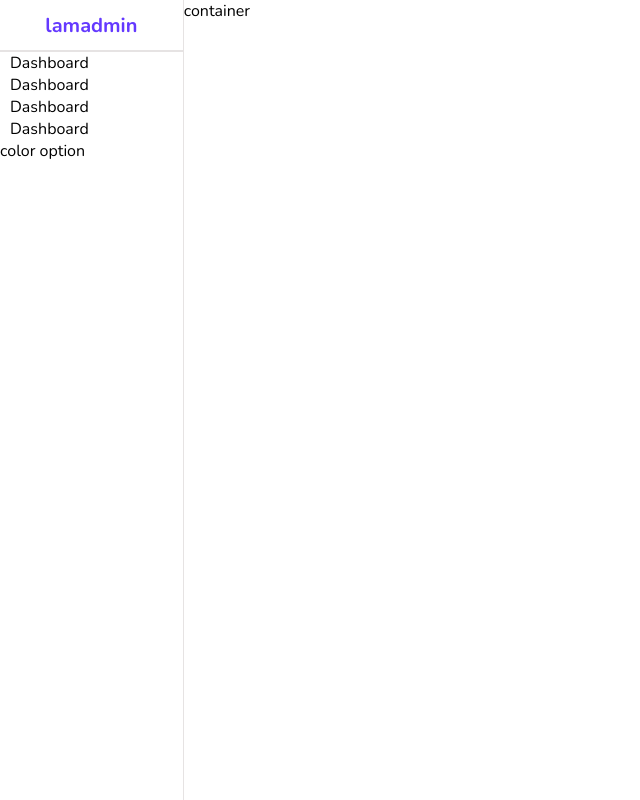
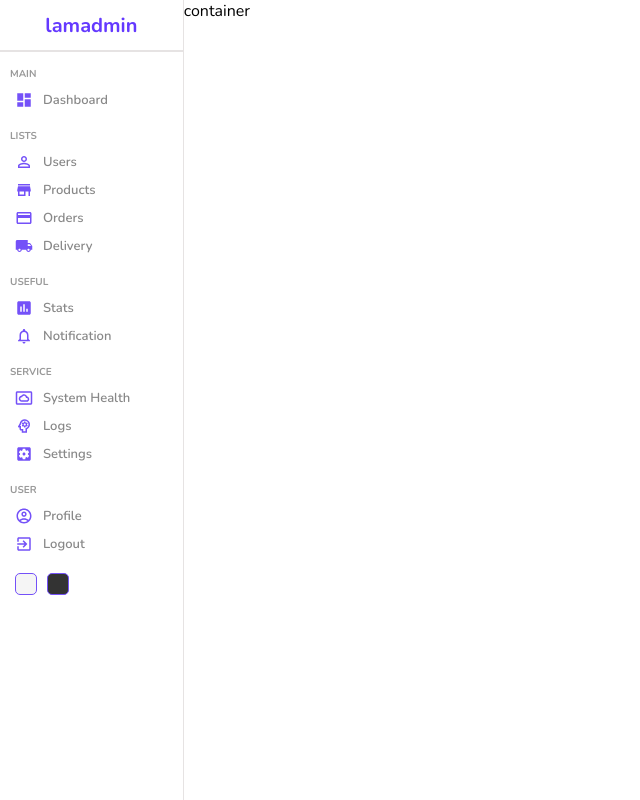
Before and after one commit to Nabeel87/lamadmin, a React (Create React App) app: page / in a window 1280 px wide. Shown: the whole page, without its empty margins (0-640 px from the left). Built offline with nearby package versions, Linux system fonts and the light colour scheme.

Commit message:
sidebar
side bar front end and scss code complete

```diff
--- a/package.json
+++ b/package.json
@@ -3,6 +3,10 @@
   "version": "0.1.0",
   "private": true,
   "dependencies": {
+    "@emotion/react": "^11.11.1",
+    "@emotion/styled": "^11.11.0",
+    "@mui/icons-material": "^5.14.1",
+    "@mui/material": "^5.14.2",
     "@testing-library/jest-dom": "^5.17.0",
     "@testing-library/react": "^13.4.0",
     "@testing-library/user-event": "^13.5.0",
--- a/src/components/sidebar/Sidebar.jsx
+++ b/src/components/sidebar/Sidebar.jsx
@@ -1,4 +1,18 @@
 import "./sidebar.scss";
+import DashboardIcon from '@mui/icons-material/Dashboard';
+import PersonOutlineIcon from "@mui/icons-material/PersonOutline";
+import LocalShippingIcon from "@mui/icons-material/LocalShipping";
+import CreditCardIcon from "@mui/icons-material/CreditCard";
+import StoreIcon from "@mui/icons-material/Store";
+import InsertChartIcon from "@mui/icons-material/InsertChart";
+import SettingsApplicationsIcon from "@mui/icons-material/SettingsApplications";
+import ExitToAppIcon from "@mui/icons-material/ExitToApp";
+import NotificationsNoneIcon from "@mui/icons-material/NotificationsNone";
+import SettingsSystemDaydreamOutlinedIcon from "@mui/icons-material/SettingsSystemDaydreamOutlined";
+import PsychologyOutlinedIcon from "@mui/icons-material/PsychologyOutlined";
+import AccountCircleOutlinedIcon from "@mui/icons-material/AccountCircleOutlined";
+
+
 
 const Sidebar = () => {
     return (
@@ -9,21 +23,65 @@
             <hr />
             <div className="center">
                 <ul>
+                    <p className="title">MAIN</p>
                     <li>
+                        <DashboardIcon className="icon" />
                         <span>Dashboard</span>
                     </li>
+                    <p className="title">LISTS</p>
                     <li>
-                        <span>Dashboard</span>
+                        <PersonOutlineIcon className="icon" />
+                        <span>Users</span>
                     </li>
                     <li>
-                        <span>Dashboard</span>
+                        <StoreIcon className="icon" />
+                        <span>Products</span>
                     </li>
                     <li>
-                        <span>Dashboard</span>
+                        <CreditCardIcon className="icon" />
+                        <span>Orders</span>
+                    </li>
+                    <li>
+                        <LocalShippingIcon className="icon" />
+                        <span>Delivery</span>
+                    </li>
+                    <p className="title">USEFUL</p>
+                    <li>
+                        <InsertChartIcon className="icon" />
+                        <span>Stats</span>
+                    </li>
+                    <li>
+                        <NotificationsNoneIcon className="icon" />
+                        <span>Notification</span>
+                    </li>
+                    <p className="title">SERVICE</p>
+                    <li>
+                        <SettingsSystemDaydreamOutlinedIcon className="icon" />
+                        <span>System Health</span>
+                    </li>
+                    <li>
+                        <PsychologyOutlinedIcon className="icon" />
+                        <span>Logs</span>
+                    </li>
+                    <li>
+                        <SettingsApplicationsIcon className="icon" />
+                        <span>Settings</span>
+                    </li>
+                    <p className="title">USER</p>
+                    <li>
+                        <AccountCircleOutlinedIcon className="icon" />
+                        <span>Profile</span>
+                    </li>
+                    <li>
+                        <ExitToAppIcon className="icon" />
+                        <span>Logout</span>
                     </li>
                 </ul>
             </div>
-            <div className="bottom">color option</div>
+            <div className="bottom">
+                <div className="colorOption"></div>
+                <div className="colorOption"></div>
+            </div>
         </div>
     )
 }
--- a/src/components/sidebar/sidebar.scss
+++ b/src/components/sidebar/sidebar.scss
@@ -29,6 +29,61 @@
             list-style: none;
             margin: 0;
             padding: 0;
+
+            .title{
+                font-size: 10px;
+                font-weight: bold;
+                color: #999;
+                margin-top: 15px;
+                margin-bottom: 5px;
+            }
+
+            li{
+                display: flex;
+                align-items: center;
+                padding: 5px;
+                cursor: pointer;
+
+                &:hover{
+                    background-color: #ece8ff;
+                }
+
+                .icon{
+                    font-size: 18px;
+                    color: #7451f8;
+                }
+                span{
+                    font-size: 13px;
+                    font-weight: 600;
+                    color: #888;
+                    margin-left: 10px;
+                }
+            }
+        }
+    }
+
+    .bottom{
+        display: flex;
+        align-items: center;
+        margin: 10px;
+
+        .colorOption{
+            width: 20px;
+            height: 20px;
+            border-radius: 5px;
+            border: 1px solid #7451f8;
+            cursor: pointer;
+            margin: 5px;
+
+            &:nth-child(1){
+                background-color: whitesmoke;
+            }
+            &:nth-child(2){
+                background-color: #333;
+            }
+            &:nth-child(3){
+                background-color: darkblue;
+            }
         }
     }
 }
```
Also changed, not shown: 1 other file (tests, documents, lock files or other folders).
